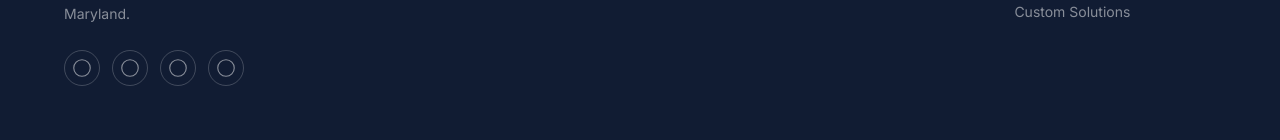
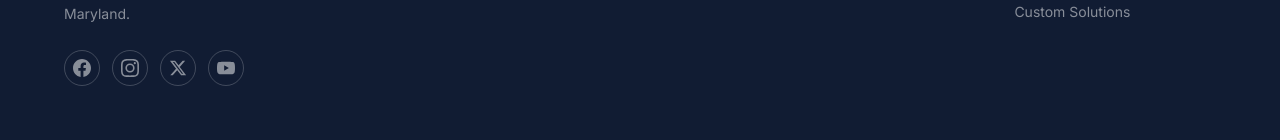
Before and after one commit to Aboubakarmakine/Paving-, a Next.js app: page / in a window 1280 px wide. Shown: the part 6927-7067 px from the top of the page. Built offline with nearby package versions, Linux system fonts and the light colour scheme.

Commit message:
Add real social media icons to footer (Facebook, Instagram, X, YouTube)

```diff
--- a/src/components/Footer.tsx
+++ b/src/components/Footer.tsx
@@ -29,14 +29,20 @@ export default function Footer() {
             </Link>
             <p className={styles.tagline}>Crafting premium driveways and paving solutions across Anne Arundel County, Maryland.</p>
             <div className={styles.socials}>
-              {['facebook','instagram','twitter','youtube'].map(s => (
-                <a key={s} href="#" className={styles.social} aria-label={s}>
-                  <svg width="18" height="18" fill="currentColor" viewBox="0 0 24 24">
-                    <circle cx="12" cy="12" r="11" stroke="currentColor" strokeWidth="1.5" fill="none"/>
-                  </svg>
-                </a>
-              ))}
+              <a href="https://www.facebook.com" target="_blank" rel="noopener noreferrer" className={styles.social} aria-label="Facebook">
+                <svg width="18" height="18" fill="currentColor" viewBox="0 0 24 24"><path d="M24 12.073C24 5.405 18.627 0 12 0S0 5.405 0 12.073C0 18.1 4.388 23.094 10.125 24v-8.437H7.078v-3.49h3.047V9.41c0-3.025 1.792-4.697 4.533-4.697 1.312 0 2.686.236 2.686.236v2.97h-1.513c-1.491 0-1.956.93-1.956 1.886v2.269h3.328l-.532 3.49h-2.796V24C19.612 23.094 24 18.1 24 12.073z"/></svg>
+              </a>
+              <a href="https://www.instagram.com" target="_blank" rel="noopener noreferrer" className={styles.social} aria-label="Instagram">
+                <svg width="18" height="18" fill="currentColor" viewBox="0 0 24 24"><path d="M12 2.163c3.204 0 3.584.012 4.85.07 3.252.148 4.771 1.691 4.919 4.919.058 1.265.069 1.645.069 4.849 0 3.205-.012 3.584-.069 4.849-.149 3.225-1.664 4.771-4.919 4.919-1.266.058-1.644.07-4.85.07-3.204 0-3.584-.012-4.849-.07-3.26-.149-4.771-1.699-4.919-4.92-.058-1.265-.07-1.644-.07-4.849 0-3.204.013-3.583.07-4.849.149-3.227 1.664-4.771 4.919-4.919 1.266-.057 1.645-.069 4.849-.069zM12 0C8.741 0 8.333.014 7.053.072 2.695.272.273 2.69.073 7.052.014 8.333 0 8.741 0 12c0 3.259.014 3.668.072 4.948.2 4.358 2.618 6.78 6.98 6.98C8.333 23.986 8.741 24 12 24c3.259 0 3.668-.014 4.948-.072 4.354-.2 6.782-2.618 6.979-6.98.059-1.28.073-1.689.073-4.948 0-3.259-.014-3.667-.072-4.947-.196-4.354-2.617-6.78-6.979-6.98C15.668.014 15.259 0 12 0zm0 5.838a6.162 6.162 0 100 12.324 6.162 6.162 0 000-12.324zM12 16a4 4 0 110-8 4 4 0 010 8zm6.406-11.845a1.44 1.44 0 100 2.881 1.44 1.44 0 000-2.881z"/></svg>
+              </a>
+              <a href="https://www.x.com" target="_blank" rel="noopener noreferrer" className={styles.social} aria-label="X (Twitter)">
+                <svg width="18" height="18" fill="currentColor" viewBox="0 0 24 24"><path d="M18.244 2.25h3.308l-7.227 8.26 8.502 11.24H16.17l-5.214-6.817L4.99 21.75H1.68l7.73-8.835L1.254 2.25H8.08l4.713 6.231zm-1.161 17.52h1.833L7.084 4.126H5.117z"/></svg>
+              </a>
+              <a href="https://www.youtube.com" target="_blank" rel="noopener noreferrer" className={styles.social} aria-label="YouTube">
+                <svg width="18" height="18" fill="currentColor" viewBox="0 0 24 24"><path d="M23.498 6.186a3.016 3.016 0 00-2.122-2.136C19.505 3.545 12 3.545 12 3.545s-7.505 0-9.377.505A3.017 3.017 0 00.502 6.186C0 8.07 0 12 0 12s0 3.93.502 5.814a3.016 3.016 0 002.122 2.136c1.871.505 9.376.505 9.376.505s7.505 0 9.377-.505a3.015 3.015 0 002.122-2.136C24 15.93 24 12 24 12s0-3.93-.502-5.814zM9.545 15.568V8.432L15.818 12l-6.273 3.568z"/></svg>
+              </a>
             </div>
+
           </div>
 
 
```
